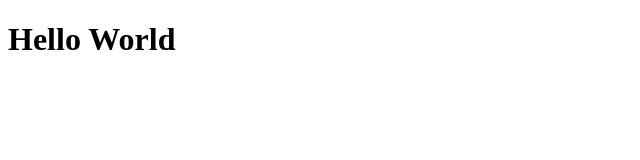
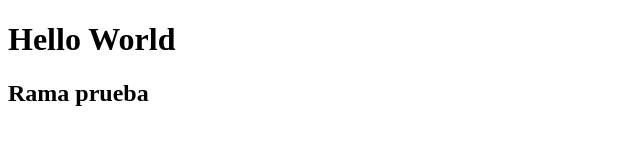
Before and after one commit to Dilan-Holguin/Laboratorio_1, a plain HTML site: page index.html in a window 1280 px wide. Shown: the whole page, without its empty margins (0-640 px from the left). Drawn offline with Linux system fonts and the light colour scheme.

Commit message:
feat: cambios en el index

```diff
--- a/index.html
+++ b/index.html
@@ -7,5 +7,6 @@
 </head>
 <body>
     <h1>Hello World</h2>
+        <h2>Rama prueba</h2>
 </body>
 </html>
```
